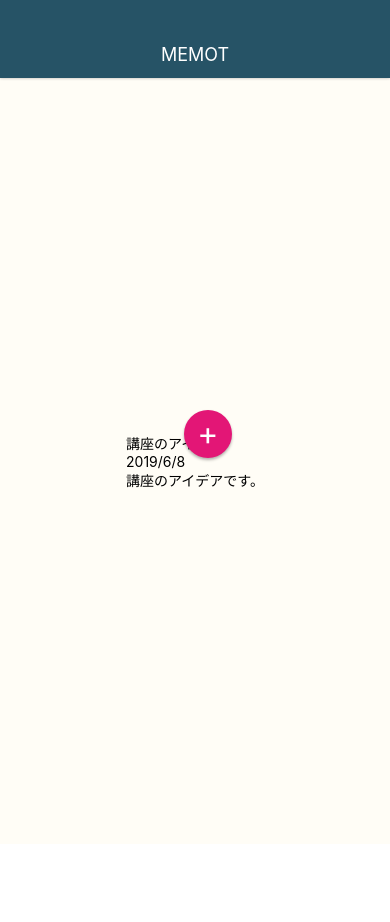
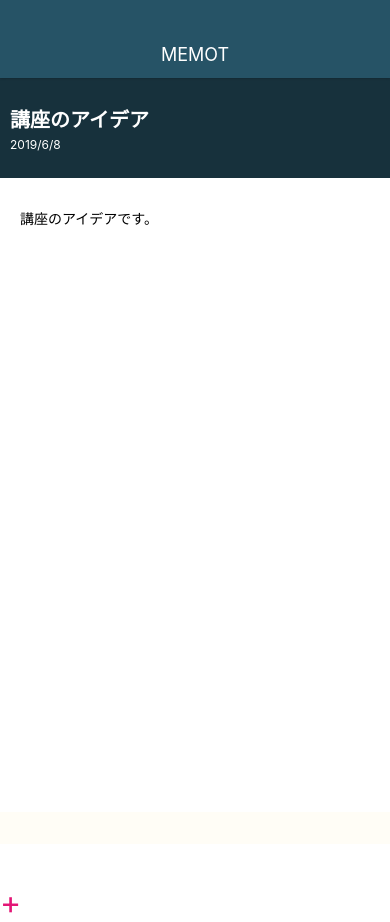
Before and after one commit to maaaaaiiiisan/MemoApp, a React Native app: screen / in a window 390 px wide. Before the commit the page ends 844 px from the top, so only its background shows below. Built offline with nearby package versions, Linux system fonts and the light colour scheme.

Commit message:
style memodetail screen

```diff
--- a/src/elements/CircleButton.js
+++ b/src/elements/CircleButton.js
@@ -3,9 +3,20 @@
 
 class CircleButton extends React.Component {
   render() {
+    const { style, color } = this.props;
+
+
+    let bgColor = '#E31676';
+    let textColor = '#fff';
+
+    if (color === 'white') {
+      bgColor = '#fff';
+      textColor = '#E31676';
+    }
+
     return (
-      <View style={styles.circleButton}>
-        <Text style={styles.circleButtonTitle}>
+      <View style={[styles.circluButton, style, { backgroundColor: bgColor }]}>
+        <Text style={[styles.circleButtonTitle, { color: textColor }]}>
           {this.props.children}
         </Text>
       </View>
@@ -32,7 +43,6 @@
   circleButtonTitle: {
     fontSize: 32,
     lineHeight: 32,
-    color: '#fff',
   },
 });
 
--- a/src/screens/MemoDetailScreen.js
+++ b/src/screens/MemoDetailScreen.js
@@ -5,26 +5,55 @@
 class MemoDetailScreen extends React.Component {
   render() {
     return (
-      <View>
+      <View style={styles.container}>
         <View>
           <View style={styles.memoHeader}>
-            <Text style={styles.memoHeaderTitle}>講座のアイデア</Text>
-            <Text style={styles.memoHeaderDate}>2019/6/8</Text>
+            <View>
+              <Text style={styles.memoHeaderTitle}>講座のアイデア</Text>
+              <Text style={styles.memoHeaderDate}>2019/6/8</Text>
+            </View>
           </View>
         </View>
         <View style={styles.memoContent}>
           <Text>講座のアイデアです。</Text>
         </View>
-        <CircleButton>+</CircleButton>
+        <CircleButton color="white" style={styles.editButton}>+</CircleButton>
       </View>
     );
   }
 }
 
-const styles = StyleSheet.create ({
+const styles = StyleSheet.create({
+  container: {
+    flex: 1,
+    width: '100%',
+  },
   memoHeader: {
-
+    height: 100,
+    backgroundColor: '#17313C',
+    justifyContent: 'center',
+    padding: 10,
   },
-
+  memoHeaderTitle: {
+    fontSize: 20,
+    fontWeight: 'bold',
+    color: '#fff',
+    marginBottom: 4,
+  },
+  memoHeaderDate: {
+    fontSize: 12,
+    color: '#fff',
+  },
+  memoContent: {
+    paddingTop: 30,
+    paddingLeft: 20,
+    paddingRight: 20,
+    paddingBottom: 20,
+    backgroundColor: '#fff',
+    flex: 1,
+  },
+  editButton: {
+    top: 75,
+  },
 });
 export default MemoDetailScreen;
```
